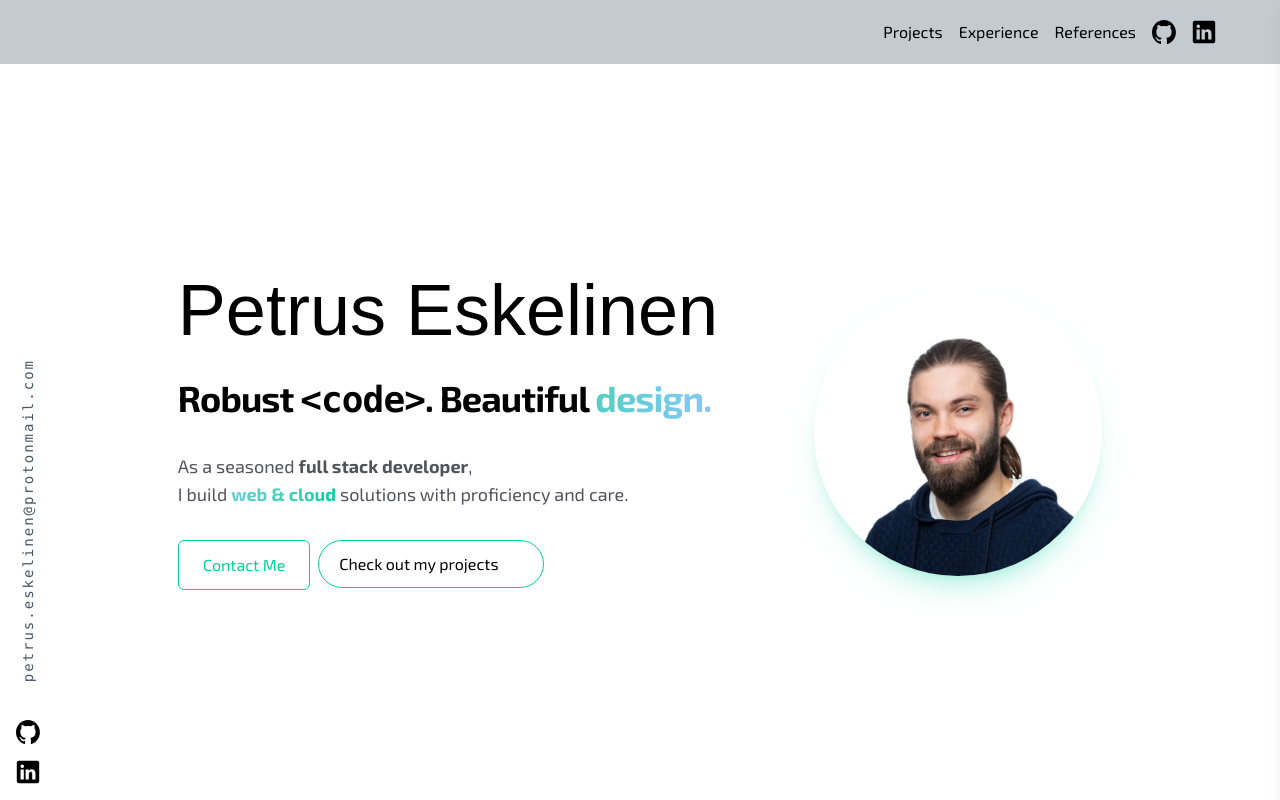
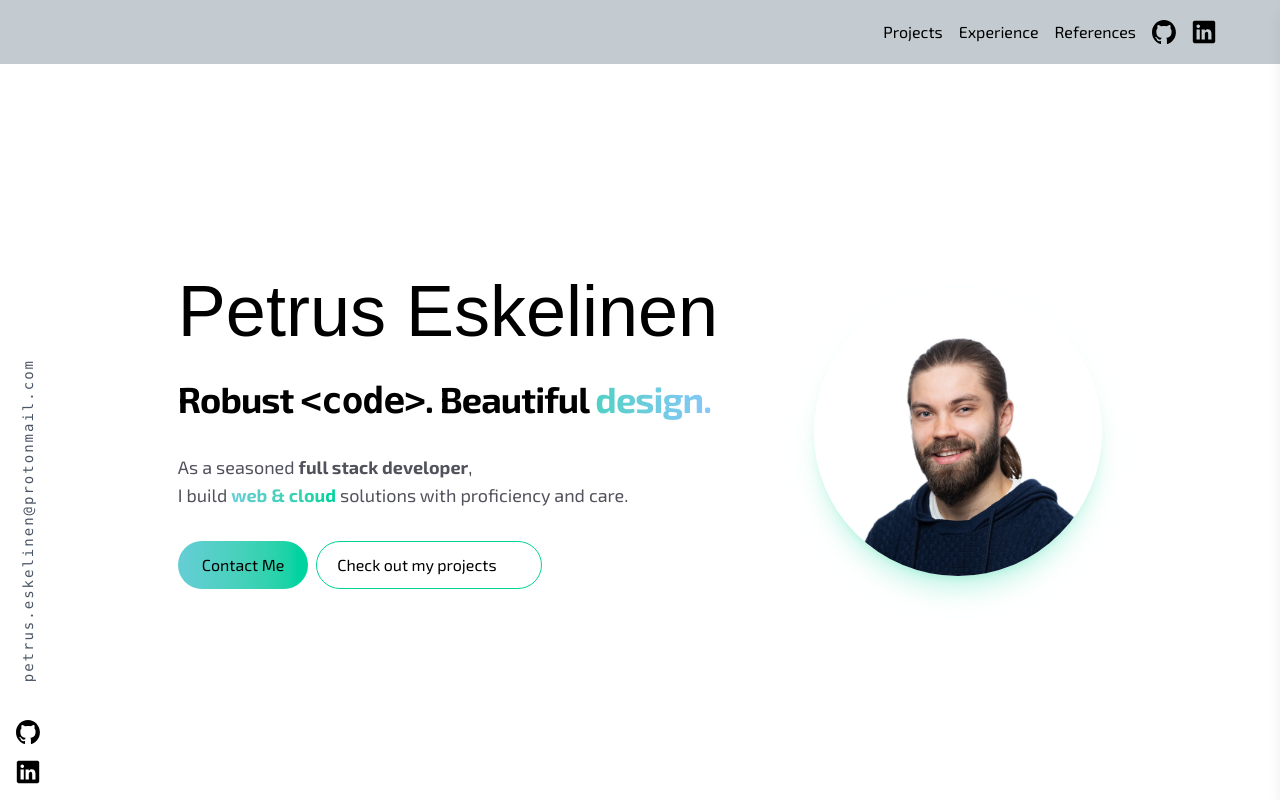
Before and after one commit to ShamanUX/petu.dev, a React (Vite) app: page / in a window 1280 px wide. Shown: the top 800 px of the page. Built offline with nearby package versions, Linux system fonts and the light colour scheme; some icons are missing; a web font is replaced by a local one.

Commit message:
fix: redo style for header

```diff
--- /dev/null
+++ b/src/helpers.tsx
@@ -0,0 +1,9 @@
+export const offsetScrollTo = (id: string, e: React.MouseEvent) => {
+  e.preventDefault();
+  const element = document.getElementById(id);
+  if (element) {
+    const yOffset = -64; // NavBar height
+    const y = element.getBoundingClientRect().top + window.pageYOffset + yOffset;
+    window.scrollTo({ top: y, behavior: "smooth" });
+  }
+};
--- a/src/navBar.tsx
+++ b/src/navBar.tsx
@@ -1,5 +1,6 @@
 import { MailSolid, Menu, Xmark } from "iconoir-react";
 import { useState } from "react";
+import { offsetScrollTo } from "./helpers";
 
 interface NavLinkProps {
   name: string;
@@ -9,13 +10,7 @@ interface NavLinkProps {
 
 const NavLink: React.FC<NavLinkProps> = ({ name, id, onClick }) => {
   const handleClick = (e: React.MouseEvent) => {
-    e.preventDefault();
-    const element = document.getElementById(id);
-    if (element) {
-      const yOffset = -64; // NavBar height
-      const y = element.getBoundingClientRect().top + window.pageYOffset + yOffset;
-      window.scrollTo({ top: y, behavior: 'smooth' });
-    }
+    offsetScrollTo(id, e);
     if (onClick) onClick();
   };
 
--- a/src/page.tsx
+++ b/src/page.tsx
@@ -5,6 +5,7 @@ import "react-medium-image-zoom/dist/styles.css";
 import VerticalJobTabs from "./verticalJobTabs";
 import ReferenceCard, { Quote } from "./ReferenceCard";
 import { ArrowDown, MailSolid } from "iconoir-react";
+import { offsetScrollTo } from "./helpers";
 
 function ProfileImage() {
   return (
@@ -45,12 +46,12 @@ function HeaderText() {
         solutions with proficiency and care.
       </p>
       <div className="flex w-full items-center justify-center md:items-start md:justify-start gap-2">
-      <a
-        href="mailto:petrus.eskelinen@protonmail.com"
-        className="inline-block px-6 py-3 border border-highlight text-highlight hover:bg-highlight hover:text-white transition-all duration-300 rounded-md font-medium"
-      >
-        Contact Me
-      </a>
+        <a
+          href="mailto:petrus.eskelinen@protonmail.com"
+          className="inline-block px-6 py-3 hover:scale-115 rounded-full bg-linear-to-r to-highlight from-blue-300 text-background animate-gradient transition-all duration-300 hover:shadow-sm hover:shadow-highlight  font-medium"
+        >
+          Contact Me
+        </a>
         <ProjectsLink />
       </div>
     </div>
@@ -61,8 +62,8 @@ function ProjectsLink() {
   return (
     <div className="justify-start flex flex-col gap-4 text-base font-medium sm:flex-row items-center">
       <a
-        className="flex h-12 w-full items-center justify-center gap-2 rounded-full border-1 border-highlight px-5  transition-all duration-200 hover:bg-[#383838] dark:hover:bg-highlight/20 max-w-fit"
-        href="#projects"
+        className="flex h-12 w-full cursor-pointer items-center justify-center gap-2 rounded-full border-1 border-highlight px-5  transition-all duration-200 hover:bg-[#383838] dark:hover:bg-highlight/20 max-w-fit"
+        onClick={(e) => offsetScrollTo("projects", e)}
       >
         Check out my projects
         <ArrowDown width={16} height={16} />
```
